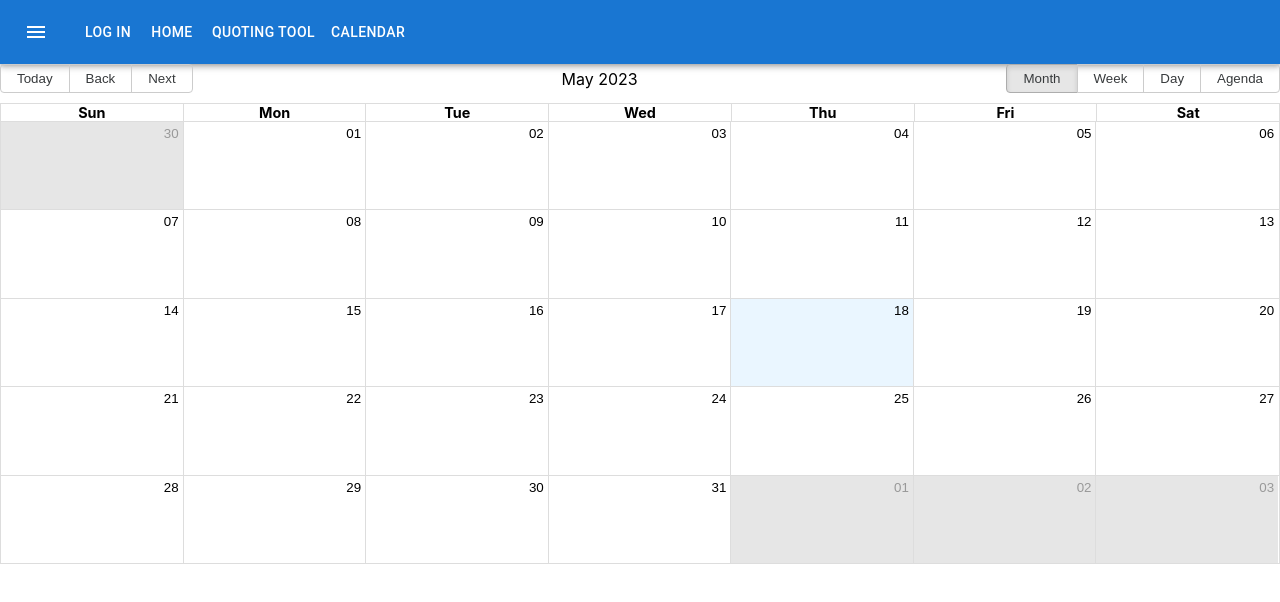
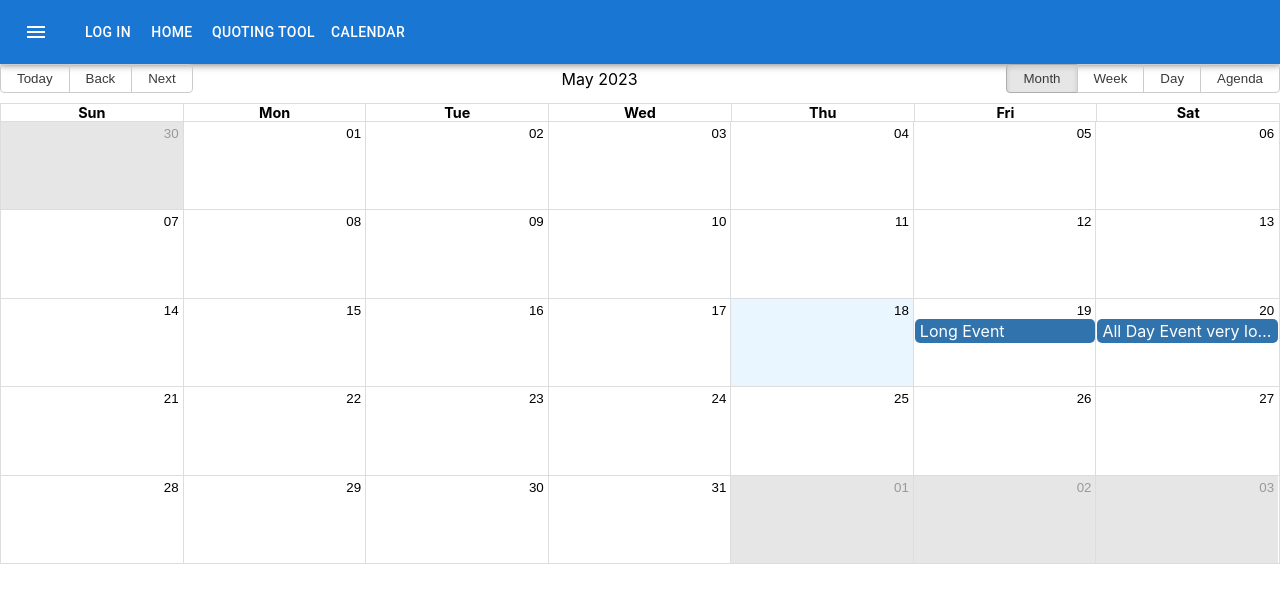
Before and after one commit to pqyetman/quote-tool-sdm, a React (Create React App) app: page /calendar in a window 1280 px wide. Shown: the top 602 px of the page. Built offline with nearby package versions, Linux system fonts and the light colour scheme; what pdfmake would draw is missing.

Commit message:
Calendar Testing

```diff
--- a/src/MyCalendar.js
+++ b/src/MyCalendar.js
@@ -1,10 +1,56 @@
 import 'react-big-calendar/lib/css/react-big-calendar.css';
+import { useMemo, useState, useCallback} from 'react';
 import { Calendar, dayjsLocalizer } from 'react-big-calendar';
 import dayjs from 'dayjs';
 
-const localizer = dayjsLocalizer(dayjs)
+
+
 
 export default function MyCalendar (props){
+
+  const [myEvents, setMyEvents] = useState([
+    {
+      id: 0,
+      title: 'All Day Event very long title',
+      allDay: true,
+      start: new Date(2023, 4, 20),
+      end: new Date(2023, 4, 20),
+    },
+    {
+      id: 1,
+      title: 'Long Event',
+      start: new Date(2023, 4, 19),
+      end: new Date(2023, 4, 20),
+    },
+  ])
+
+  const localizer = dayjsLocalizer(dayjs)
+
+  const handleSelectSlot = useCallback(
+    ({ start, end }) => {
+      const title = window.prompt('New Event name')
+      if (title) {
+        setMyEvents((prev) => [...prev, { start, end, title }])
+      }
+    },
+    [setMyEvents]
+  )
+
+
+  const handleSelectEvent = useCallback(
+    (event) => console.log(event),
+
+    []
+  )
+
+  const { defaultDate, scrollToTime } = useMemo(
+    () => ({
+      defaultDate: new Date(2015, 3, 12),
+      scrollToTime: new Date(1970, 1, 1, 6),
+    }),
+    []
+  )
+
 
 
  return  (
@@ -15,6 +61,11 @@ export default function MyCalendar (props){
       startAccessor="start"
       endAccessor="end"
       style={{ height: 500 }}
+      events={myEvents}
+      onSelectEvent={handleSelectEvent}
+      onSelectSlot={handleSelectSlot}
+      selectable
+      scrollToTime={scrollToTime}
     />
   </div>
 );
```
